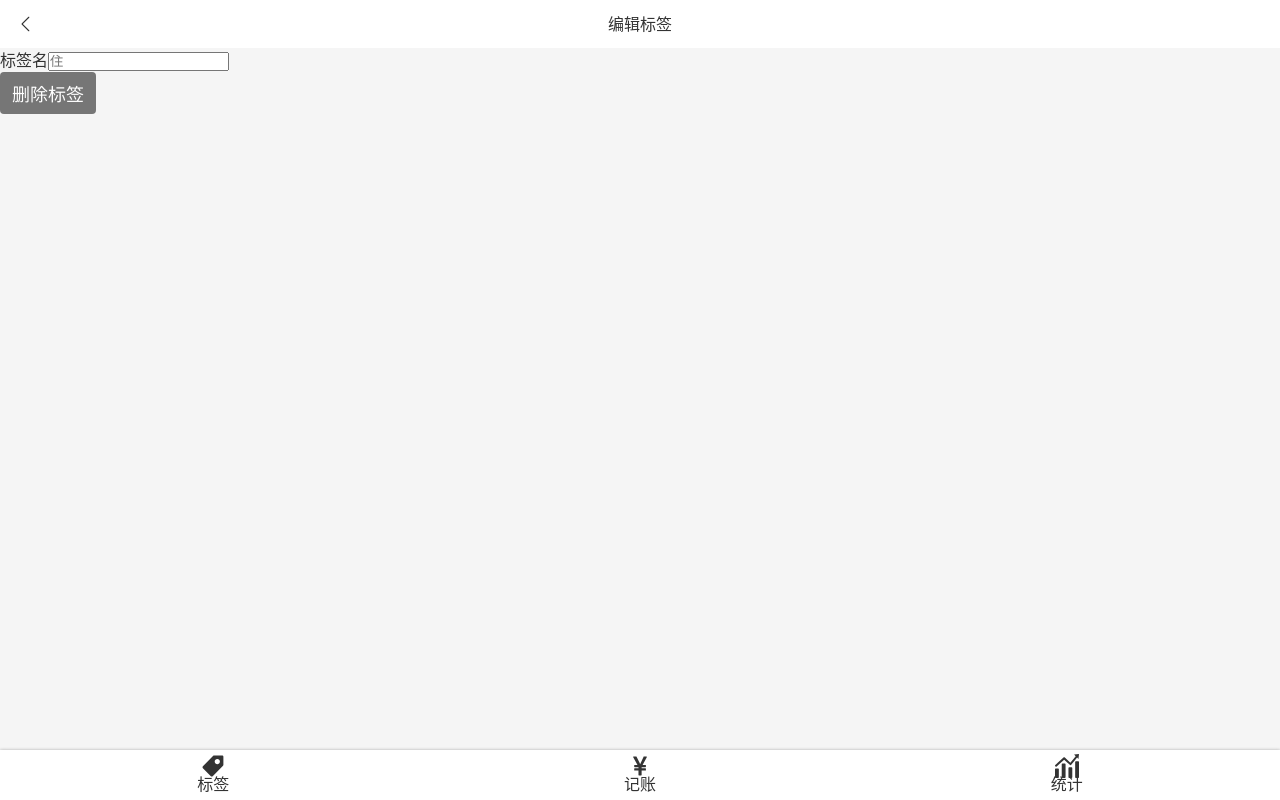
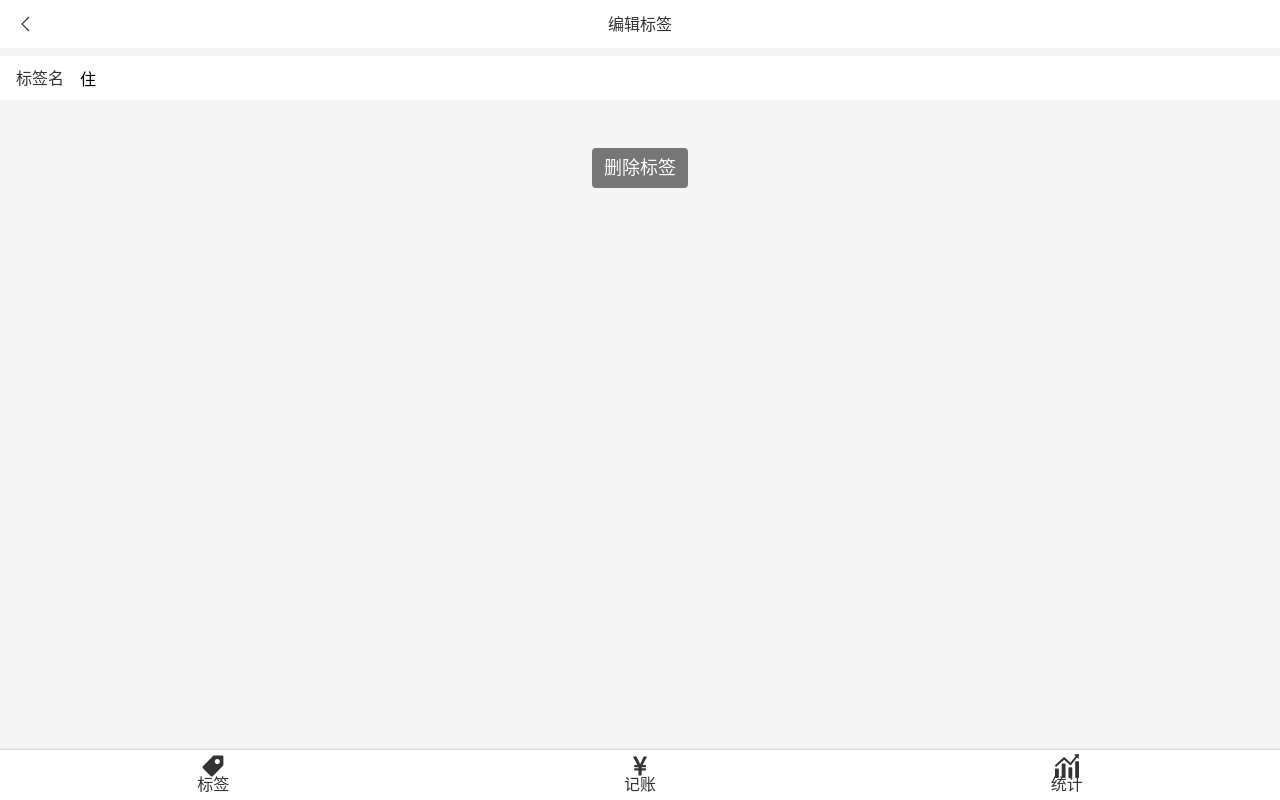
Before and after one commit to sun1948/My-Tally, a React app: page /#/Tag/3 in a window 1280 px wide. Built offline with nearby package versions, Linux system fonts and the light colour scheme.

Commit message:
完成 Input.tsx

```diff
--- /dev/null
+++ b/src/components/Center.tsx
@@ -0,0 +1,7 @@
+import styled from "styled-components";
+
+const Center = styled.div`
+  display:flex; justify-content: center; align-items: center; flex-direction: column;
+`;
+
+export {Center};
--- a/src/components/Input.tsx
+++ b/src/components/Input.tsx
@@ -1,41 +1,29 @@
-import React, { useState } from "react";
+import React from "react";
 import styled from "styled-components";
 
 const Label = styled.label`
-  padding: 0 16px;
   display: flex;
   align-items: center;
 > span{
-    font-size: 14px; line-height: 22px; color: #333333;
     white-space: nowrap;
     margin-right: 16px;
   }
 > input{
-    height: 73px;
+    height: 44px;
     width: 100%;
     border: none;
     background: none;
   }
 `
-type Props = {
+type Props = {  //声明Input组件可以接受的参数，除了label，接受input的所有属性
   label: string;
-  value: string;
-  type: string;
-  placeholder:string;
-  onChange:(value:string)=>void;
-}
+} & React.InputHTMLAttributes<HTMLInputElement>;
 const Input: React.FC<Props> = (props)=>{
-  const [note, setNote] = useState(props.value);
+  const {label,children,...rest} = props;
   return (
     <Label>
-      <span>{props.label}</span>
-      <input type={props.type} placeholder={props.placeholder}
-             value={note}
-             onChange={ e => {
-               setNote(e.target.value);
-               props.onChange(e.target.value);
-             }}
-      />
+      <span>{label}</span>
+      <input {...rest}/>
     </Label>
   )
 }
--- /dev/null
+++ b/src/components/Space.tsx
@@ -0,0 +1,7 @@
+import styled from "styled-components";
+
+const Space = styled.div`
+  height: 16px;
+`
+
+export {Space};
--- a/src/index.scss
+++ b/src/index.scss
@@ -18,6 +18,9 @@ body{
   line-height: 24px;  //最好在开始确定，否则后面改影响范围大
   background-color: #f5f5f5;
 }
+button,input{
+  font: inherit;
+}
 :focus{
   outline: none;
 }
--- a/src/views/Money.tsx
+++ b/src/views/Money.tsx
@@ -29,11 +29,11 @@ const Money = () => {
       <TagsSection value={selected.tags}
                    onChange={tags => onChange({tags})}/>
       <NoteSection value={selected.note}
-                   onChange={note=>onChange({note})}/>
+                   onChange={note => onChange({note})}/>
       <CategorySection value={selected.category}
-                       onChange={category=>onChange({category})}/>
+                       onChange={category => onChange({category})}/>
       <NumberPadSection value={selected.amount}
-                        onChange={amount=>onChange({amount})}
+                        onChange={amount => onChange({amount})}
                         onOk={() => {}}/>
     </MyLayout>
   );
--- a/src/views/Money/NoteSection.tsx
+++ b/src/views/Money/NoteSection.tsx
@@ -4,6 +4,9 @@ import {Input} from 'components/Input';
 
 const Wrapper = styled.section`
   background-color: #f5f5f5;
+  padding: 14px 16px;
+  font-size: 14px;
+  color: #333333;
 `;
 
 type Props = {
@@ -17,7 +20,9 @@ const NoteSection: React.FC<Props> = (props) => {
              type="text"
              placeholder="请添加备注"
              value={props.value}
-             onChange={props.onChange}
+             onChange={(e)=>{
+               props.onChange(e.target.value);
+             }}
       />
     </Wrapper>
   );
--- a/src/views/Money/TagsSection.tsx
+++ b/src/views/Money/TagsSection.tsx
@@ -26,7 +26,7 @@ const Wrapper = styled.section`
   button{
     font-size: 14px;border: none;
     background: none;border-bottom: 1px solid #333;
-    color: #666; padding: 2px 4px; margin-top: 14px;
+    color: #666; padding: 0 4px; margin-top: 14px;
   }
 
 `;
--- a/src/views/Tag.tsx
+++ b/src/views/Tag.tsx
@@ -1,10 +1,13 @@
-import React from 'react';
+import React, { useState } from 'react';
 import {useTags} from 'useTags';
 import {useParams} from 'react-router-dom';
 import Layout from 'components/Layout';
 import Icon from 'components/Icon';
 import {Button} from 'components/Button';
 import styled from 'styled-components';
+import {Input} from 'components/Input';
+import {Center} from 'components/Center';
+import {Space} from 'components/Space';
 
 type Params = {
   id: string;
@@ -16,10 +19,18 @@ const Topbar = styled.header`
   padding: 12px 16px;
 `
 
+const InputWrapper = styled.div`
+  background: #fff;
+  padding: 0 16px;
+  margin-top: 8px;
+  font-size: 16px;
+  color: #333333;
+`
 const Tag: React.FC = () => {
   let {id} = useParams<Params>();
   const {findTag} = useTags();
   const tag = findTag(parseInt(id));
+  const [x,setX] = useState(tag.name);
   return (
     <Layout>
       <Topbar>
@@ -27,15 +38,22 @@ const Tag: React.FC = () => {
         <span>编辑标签</span>
         <Icon />
       </Topbar>
-      <div>
-        <label>
-          <span>标签名</span>
-          <input type="text" placeholder={tag.name}/>
-        </label>
-      </div>
-      <div>
+      <InputWrapper>
+        <Input label="标签名"
+               type="text"
+               placeholder="请写标签"
+               value={x}
+               onChange={e =>{
+                 setX(e.target.value)
+               }}
+        />
+      </InputWrapper>
+      <Center>
+        <Space/>
+        <Space/>
+        <Space/>
         <Button>删除标签</Button>
-      </div>
+      </Center>
     </Layout>
 
   );
--- a/src/views/Tags.tsx
+++ b/src/views/Tags.tsx
@@ -5,6 +5,8 @@ import styled from 'styled-components';
 import Icon from 'components/Icon';
 import { Link } from 'react-router-dom';
 import {Button} from 'components/Button';
+import {Center} from 'components/Center';
+import {Space} from '../components/Space';
 
 const TagList = styled.ol`
   font-size: 16px;
@@ -22,12 +24,6 @@ const TagList = styled.ol`
     }
   }
 `;
-const Center = styled.div`
-  display:flex; justify-content: center; align-items: center; flex-direction: column;
-`;
-const Space = styled.div`
-  height: 16px;
-`
 const Tags = () => {
   const {tags} = useTags();
   return (
```
